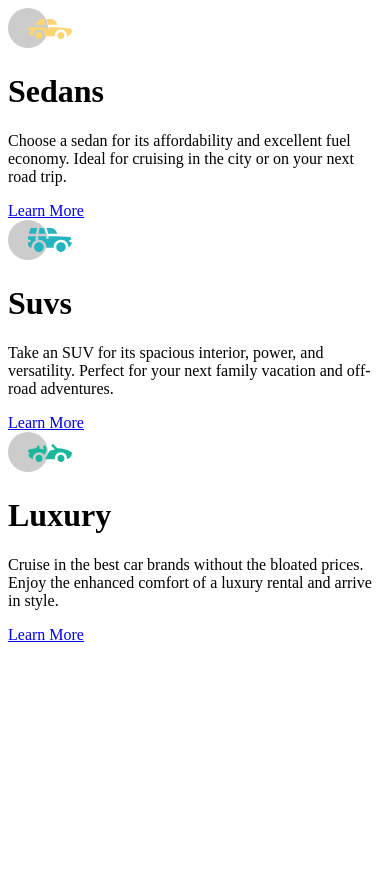
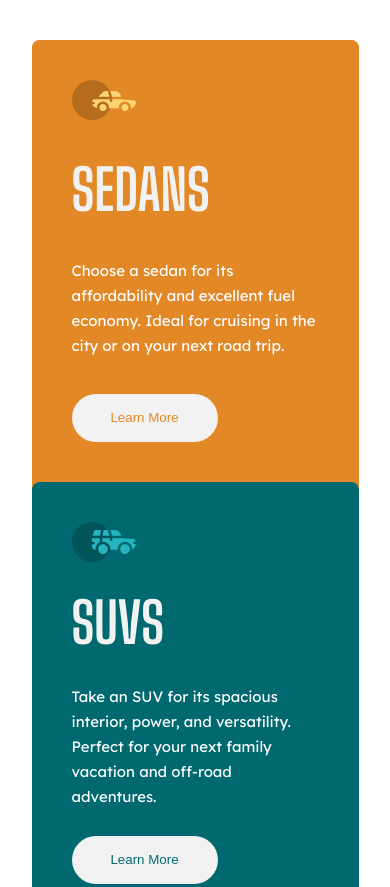
Before and after one commit to rekoderx/3-column-preview-card-component-Frontend-Mentor, a plain HTML site: page index.html in a window 390 px wide. Shown: the top 887 px of the page. Before the commit the page ends 844 px from the top, so only its background shows below. Drawn offline with Linux system fonts and the light colour scheme.

Commit message:
Mobile first design ready

```diff
--- a/index.html
+++ b/index.html
@@ -4,13 +4,19 @@
     <meta charset="UTF-8" />
     <meta name="viewport" content="width=device-width, initial-scale=1.0" />
     <!-- displays site properly based on user's device -->
-
+    <link rel="preconnect" href="https://fonts.googleapis.com" />
+    <link rel="preconnect" href="https://fonts.gstatic.com" crossorigin />
+    <link
+      href="https://fonts.googleapis.com/css2?family=Big+Shoulders+Display:wght@700&family=Lexend+Deca&display=swap"
+      rel="stylesheet"
+    />
     <link
       rel="icon"
       type="image/png"
       sizes="32x32"
       href="./images/favicon-32x32.png"
     />
+    <link rel="stylesheet" href="style.css" />
 
     <title>Frontend Mentor | 3-column preview card component</title>
   </head>
@@ -23,7 +29,7 @@
           Choose a sedan for its affordability and excellent fuel economy. Ideal
           for cruising in the city or on your next road trip.
         </p>
-        <a href="#">Learn More</a>
+        <button>Learn More</button>
       </div>
 
       <div class="suvs-container">
@@ -33,7 +39,7 @@
           Take an SUV for its spacious interior, power, and versatility. Perfect
           for your next family vacation and off-road adventures.
         </p>
-        <a href="#">Learn More</a>
+        <button>Learn More</button>
       </div>
 
       <div class="luxury-container">
@@ -43,7 +49,7 @@
           Cruise in the best car brands without the bloated prices. Enjoy the
           enhanced comfort of a luxury rental and arrive in style.
         </p>
-        <a href="#">Learn More</a>
+        <button>Learn More</button>
       </div>
     </div>
 
--- /dev/null
+++ b/style.scss
@@ -0,0 +1,78 @@
+* {
+  margin: 0;
+  padding: 0;
+  box-sizing: border-box;
+}
+
+body {
+  font-family: "Lexend Deca", sans-serif;
+  font-size: 15px;
+  color: #fff;
+}
+
+.container {
+  background-color: hsl(31, 77%, 52%);
+  border-radius: 8px;
+  width: 327px;
+  margin: 40px auto;
+  display: flex;
+  flex-direction: column;
+  justify-content: space-between;
+}
+
+.container .sedans-container,
+.container .suvs-container,
+.container .luxury-container {
+  width: 327px;
+  height: 442px;
+  display: flex;
+  flex-direction: column;
+  justify-content: space-between;
+  align-items: flex-start;
+  padding: 40px;
+  h1 {
+    font-size: 56px;
+    font-family: "Big Shoulders Display", sans-serif;
+    text-transform: uppercase;
+    color: #f2f2f2;
+  }
+  button {
+    background-color: #f2f2f2;
+  }
+  p {
+    line-height: 25px;
+  }
+}
+
+.container .sedans-container {
+  background-color: hsl(31, 77%, 52%);
+  border-radius: 8px 8px 0 0;
+  button {
+    color: hsl(31, 77%, 52%);
+  }
+}
+
+.container .suvs-container {
+  background-color: hsl(184, 100%, 22%);
+  border-radius: 8px;
+  button {
+    color: hsl(184, 100%, 22%);
+  }
+}
+
+.container .luxury-container {
+  background-color: hsl(179, 100%, 13%);
+  border-radius: 0 0 8px 8px;
+  button {
+    color: hsl(179, 100%, 13%);
+  }
+}
+
+.container .sedans-container button,
+.container .suvs-container button,
+.container .luxury-container button {
+  width: 146px;
+  height: 48px;
+  border-radius: 25px;
+  border: none;
+}
```
Also changed, not shown: style.css (added), 1 other file.
